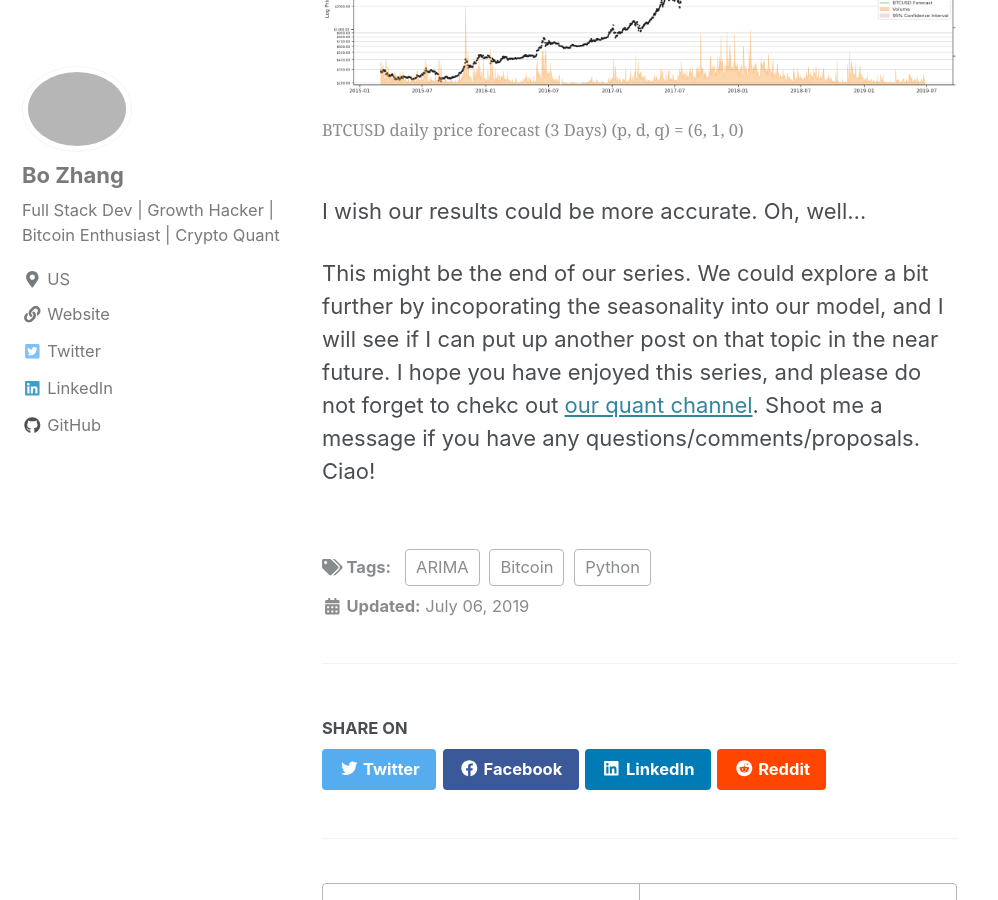
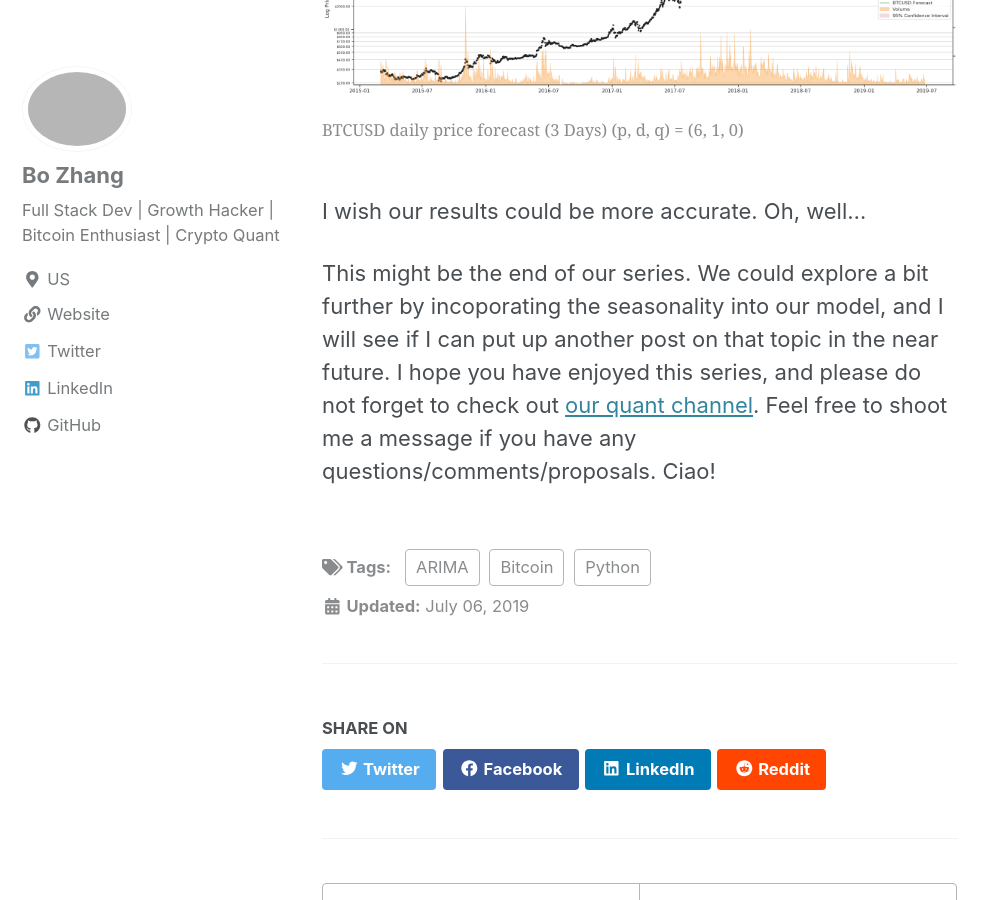
Before and after one commit to 0xboz/blog, a Jekyll site: the page built from _posts/2019-07-06-how-to-create-arima-model-forecasting-btc-usd-in-python-part-2.md, in a window 1280 px wide and 900 px high, scrolled down 17172 px. Shown: the whole window, without its empty margins (0-998 px from the left). Built offline with Jekyll 4.4.1, drawn with Linux system fonts in a browser that asks for light colours; cached includes are drawn as plain includes; nearby versions of some CDN libraries.

Commit message:
Fixed typo

```diff
--- a/_posts/2019-07-06-how-to-create-arima-model-forecasting-btc-usd-in-python-part-2.md
+++ b/_posts/2019-07-06-how-to-create-arima-model-forecasting-btc-usd-in-python-part-2.md
@@ -412,4 +412,4 @@ render_results(d_df, params=(6, 1, 0))
 
 I wish our results could be more accurate. Oh, well...
 
-This might be the end of our series. We could explore a bit further by incoporating the seasonality into our model, and I will see if I can put up another post on that topic in the near future. I hope you have enjoyed this series, and please do not forget to chekc out [our quant channel](https://discord.gg/jchMcc2). Shoot me a message if you have any questions/comments/proposals. Ciao!
+This might be the end of our series. We could explore a bit further by incoporating the seasonality into our model, and I will see if I can put up another post on that topic in the near future. I hope you have enjoyed this series, and please do not forget to check out [our quant channel](https://discord.gg/jchMcc2). Feel free to shoot me a message if you have any questions/comments/proposals. Ciao!
```
